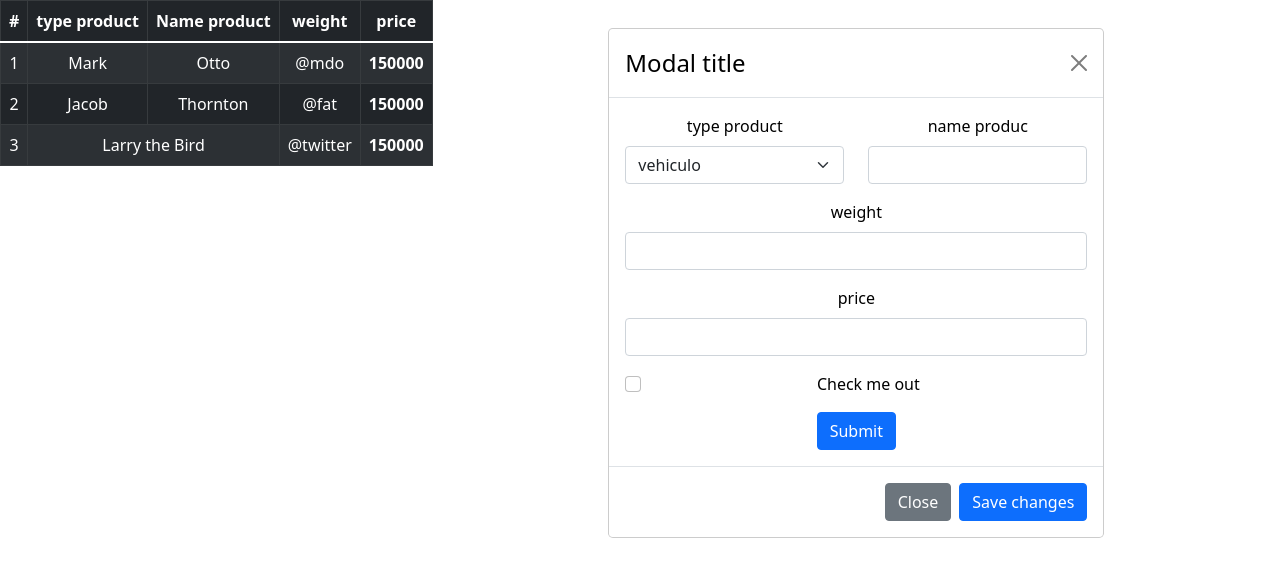
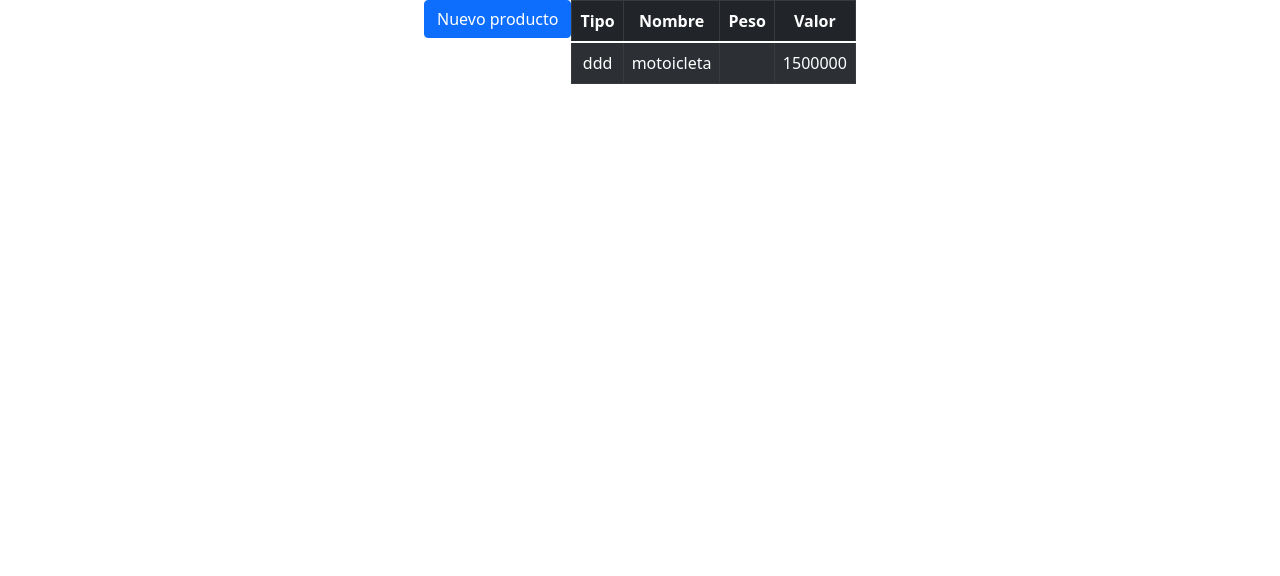
Before and after one commit to SamirCortes/react-tradding-guaca, a React (Create React App) app: page / in a window 1280 px wide. Shown: the top 576 px of the page. Built offline with nearby package versions, Linux system fonts and the light colour scheme.

Commit message:
update list products

```diff
--- a/src/App.js
+++ b/src/App.js
@@ -1,15 +1,23 @@
-import logo from './logo.svg';
+import React, { useState } from 'react';
 import './App.css';
+import Button from 'react-bootstrap/Button';
 import ListProducts from './components/ListProducts.js';
 import FormProducts from './components/FormProducts.js';
 
 
 function App() {
+
+  const [show, setShow] = useState(false);
+
+  const handleClose = () => setShow(false);
+  const handleShow = () => setShow(true);
+
   return (
     <div className="App">
       <header className="App-header">
+      <div><Button variant="primary" onClick={handleShow}>Nuevo producto</Button></div>
       <ListProducts></ListProducts>
-      <FormProducts></FormProducts>
+      <FormProducts show={show} onClose={handleClose}></FormProducts>
 
       </header>
     </div>
--- a/src/components/FormProducts.js
+++ b/src/components/FormProducts.js
@@ -6,12 +6,12 @@ import Col from 'react-bootstrap/Col';
 import Button from 'react-bootstrap/Button';
 import Modal from 'react-bootstrap/Modal';
 
-function FormProducts(){
-
+function FormProducts(props){
+      const { show, onClose } = props;
        return (
-       <Modal.Dialog>
+       <Modal show={show} onHide={onClose}>
         <Modal.Header closeButton>
-          <Modal.Title>Modal title</Modal.Title>
+          <Modal.Title>Nuevo producto</Modal.Title>
         </Modal.Header>
 
         <Modal.Body>
@@ -60,7 +60,7 @@ function FormProducts(){
           <Button variant="secondary">Close</Button>
           <Button variant="primary">Save changes</Button>
         </Modal.Footer>
-      </Modal.Dialog>
+      </Modal>
       );
 
 
--- a/src/components/ListProducts.js
+++ b/src/components/ListProducts.js
@@ -1,41 +1,38 @@
 import React from 'react';
 
-import Table from 'react-bootstrap/Table'
+import Table from 'react-bootstrap/Table';
 
 function ListProducts(){
+    let products = [{
+        tipo: 'ddd',
+        nombre: 'motoicleta',
+        peso: '',
+        valor: '1500000'
+    }]
+
     return (
         <div>
             <Table  striped bordered hover variant="dark">
             <thead>
                 <tr>
-                <th>#</th>
-                <th>type product</th>
-                <th>Name product</th>
-                <th>weight</th>
-                <th>price</th>
+                <th>Tipo</th>
+                <th>Nombre</th>
+                <th>Peso</th>
+                <th>Valor</th>
                 </tr>
             </thead>
             <tbody>
-                <tr>
-                <td>1</td>
-                <td>Mark</td>
-                <td>Otto</td>
-                <td>@mdo</td>
-                <th>150000</th>
-                </tr>
-                <tr>
-                <td>2</td>
-                <td>Jacob</td>
-                <td>Thornton</td>
-                <td>@fat</td>
-                <th>150000</th>
-                </tr>
-                <tr>
-                <td>3</td>
-                <td colSpan="2">Larry the Bird</td>
-                <td>@twitter</td>
-                <th>150000</th>
-                </tr>
+
+                {products.map(function(value, index){
+                    return (
+                        <tr key={index}>
+                            <td >{value.tipo}</td>
+                            <td >{value.nombre}</td>
+                            <td >{value.peso}</td>
+                            <td >{value.valor}</td>
+                        </tr>
+                    )
+                })}
             </tbody>
             </Table>
         </div>
```
